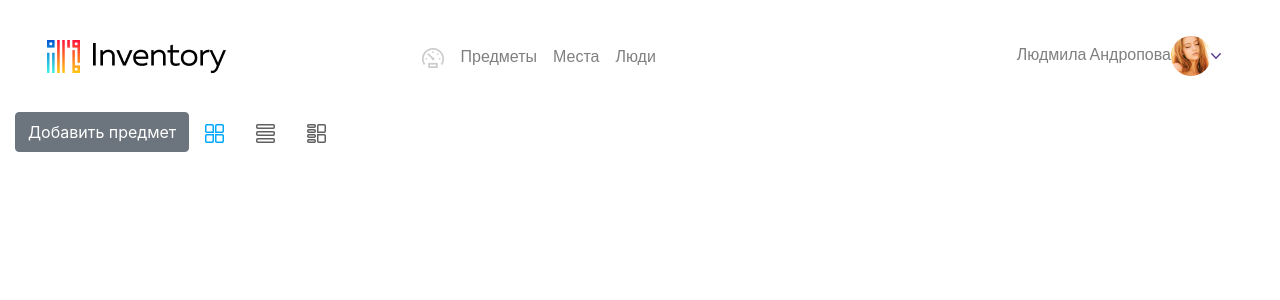
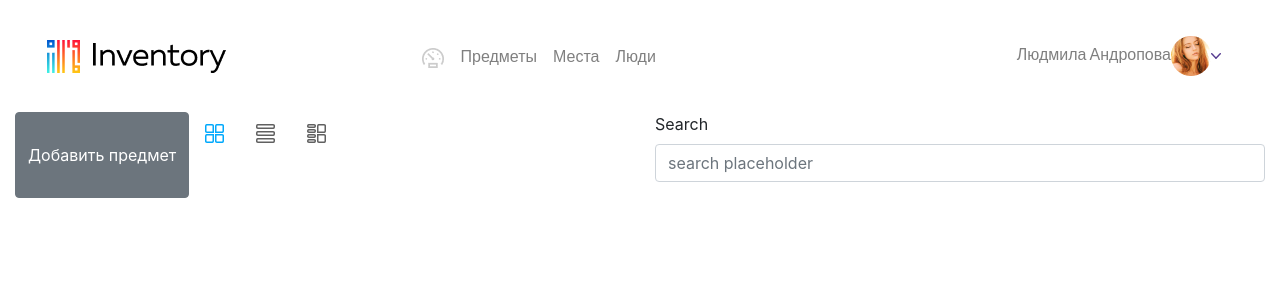
Before and after one commit to coatceatl/inventory, a React app: page / in a window 1280 px wide. Shown: the top 300 px of the page. Built offline with nearby package versions, Linux system fonts and the light colour scheme.

Commit message:
added search, WIP

```diff
--- a/src/components/Top2.jsx
+++ b/src/components/Top2.jsx
@@ -10,8 +10,11 @@ import {
   Container,
   Row,
   Col,
-    Jumbotron,
-    Button
+  Button,
+  Form,
+  FormGroup,
+  Label,
+  Input,
 } from 'reactstrap';
 //import Button from 'Button.jsx';
 
@@ -50,6 +53,14 @@ class Top2 extends Component {
                 </NavLink>
               </div>
             </Col>
+            <Col>
+              <Form>
+                <FormGroup>
+                  <Label for="exampleSearch">Search</Label>
+                  <Input type="search" name="search" id="exampleSearch" placeholder="search placeholder" />
+                </FormGroup>
+              </Form>
+            </Col>
           </Row>
         </Container>
       </div>
```
Also changed, not shown: 1 other file (tests, documents, lock files or other folders). Lines whose indentation alone changed are shown as unchanged.
